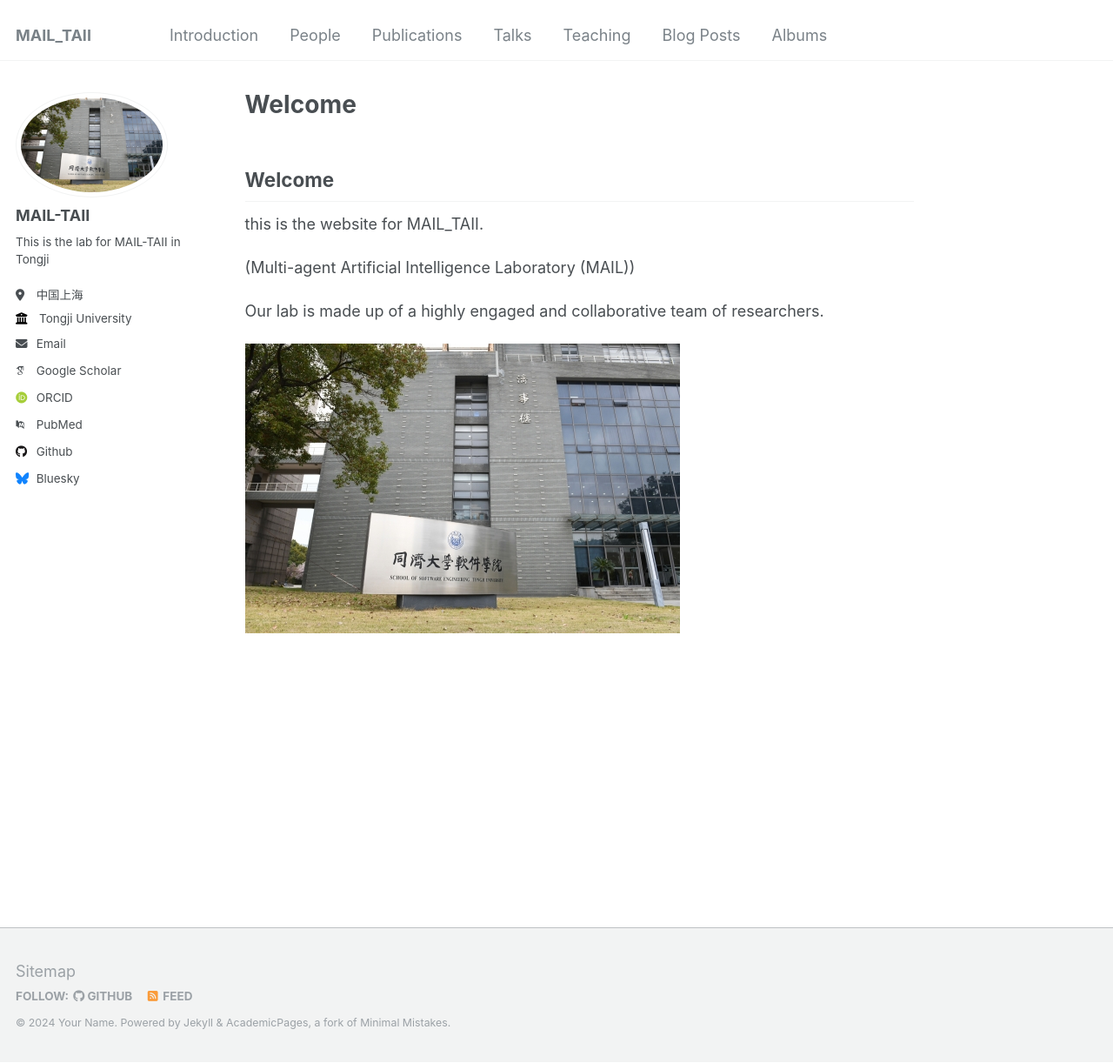
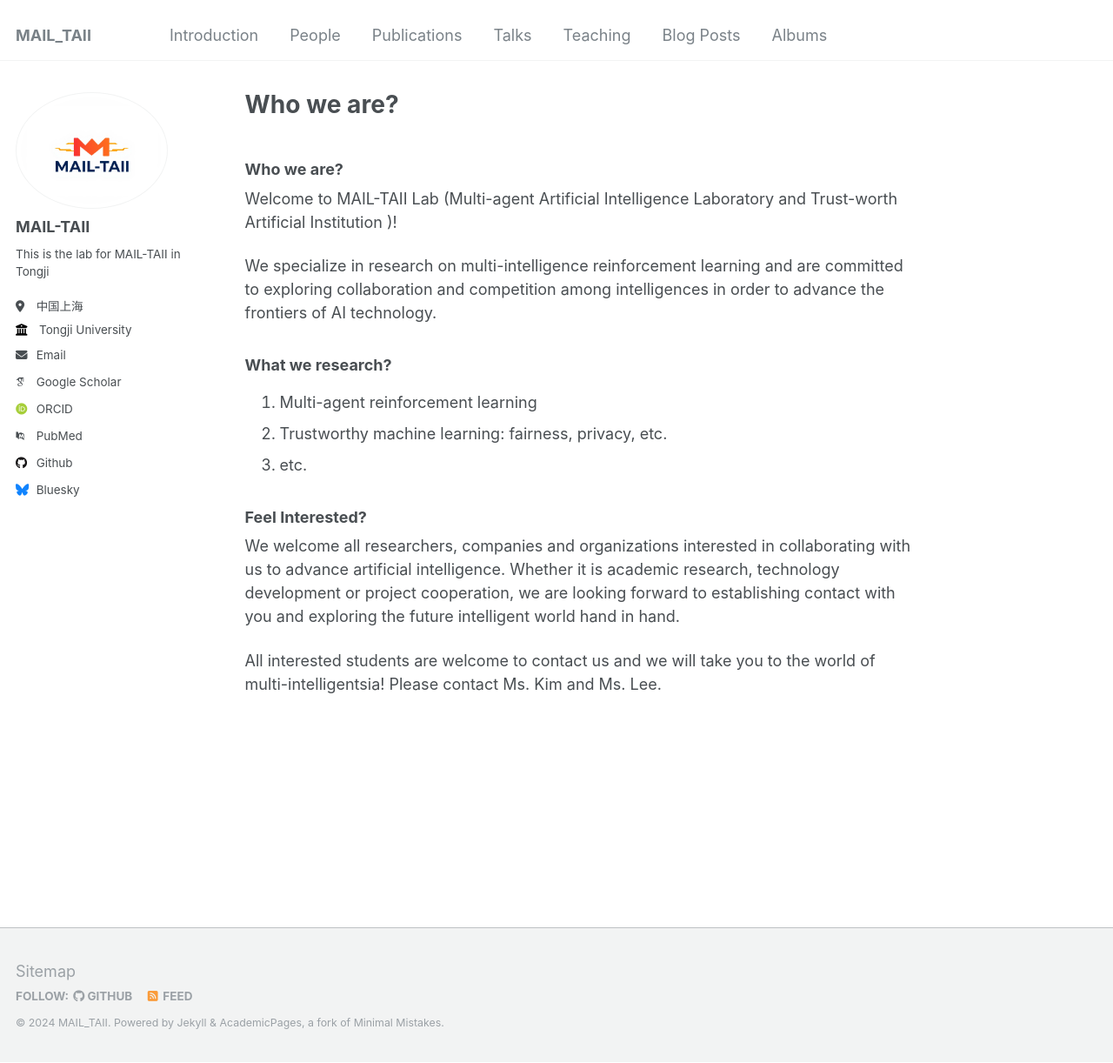
Before and after one commit to mail-taii/MAIL_TAII, a Jekyll site: the page built from _pages/welcome.md, in a window 1280 px wide and 1222 px high. Shown: the whole window at 87% size. Built offline with Jekyll 4.4.1, drawn with Linux system fonts in a browser that asks for light colours; some web fonts are replaced; our own code applies the rules of GitHub Pages for plain Markdown files.

Commit message:
丰满主页

```diff
--- a/_config.yml
+++ b/_config.yml
@@ -10,7 +10,7 @@
 locale                   : "en-US"
 title                    : "MAIL_TAII"
 title_separator          : "-"
-name                     : &name "Your Name"
+name                     : &name "MAIL_TAII"
 description              : &description "personal description"
 url                      : https://brisky-2021.github.io/MAIL_TAII # the base hostname & protocol for your site e.g. "https://mmistakes.github.io"
 baseurl                  : "" # the subpath of your site, e.g. "/blog"
@@ -21,7 +21,7 @@ repository               : "BriSky-2021.github.io"
 #               Additional customization can be done by editing /_includes/author-profile.html
 author:
   # Biographic information
-  avatar           : "jishilou.jpg"
+  avatar           : "logo5.jpeg"
   name             : "MAIL-TAII"
   pronouns         : # example: "she/her"
   bio              : "This is the lab for MAIL-TAII in Tongji"
--- a/_pages/welcome.md
+++ b/_pages/welcome.md
@@ -1,10 +1,18 @@
 
-## Welcome
+### Who we are?
 
-this is the website for MAIL_TAII.
+Welcome to MAIL-TAII Lab (Multi-agent Artificial Intelligence Laboratory and Trust-worth Artificial Institution )!
 
-(Multi-agent Artificial Intelligence Laboratory (MAIL))
+We specialize in research on multi-intelligence reinforcement learning and are committed to exploring collaboration and competition among intelligences in order to advance the frontiers of AI technology.
 
-Our lab is made up of a highly engaged and collaborative team of researchers.
+### What we research?
 
-![](/images/jishilou.jpg)
+1. Multi-agent reinforcement learning
+2. Trustworthy machine learning: fairness, privacy, etc.
+3. etc.
+
+### Feel Interested?
+
+We welcome all researchers, companies and organizations interested in collaborating with us to advance artificial intelligence. Whether it is academic research, technology development or project cooperation, we are looking forward to establishing contact with you and exploring the future intelligent world hand in hand.
+
+All interested students are welcome to contact us and we will take you to the world of multi-intelligentsia! Please contact Ms. Kim and Ms. Lee.
```
Also changed, not shown: _pages/main.html (+10 -0 lines), images/badge.png (added), images/logo3.png (added), images/logo5.jpeg (added), images/name.png (added).
